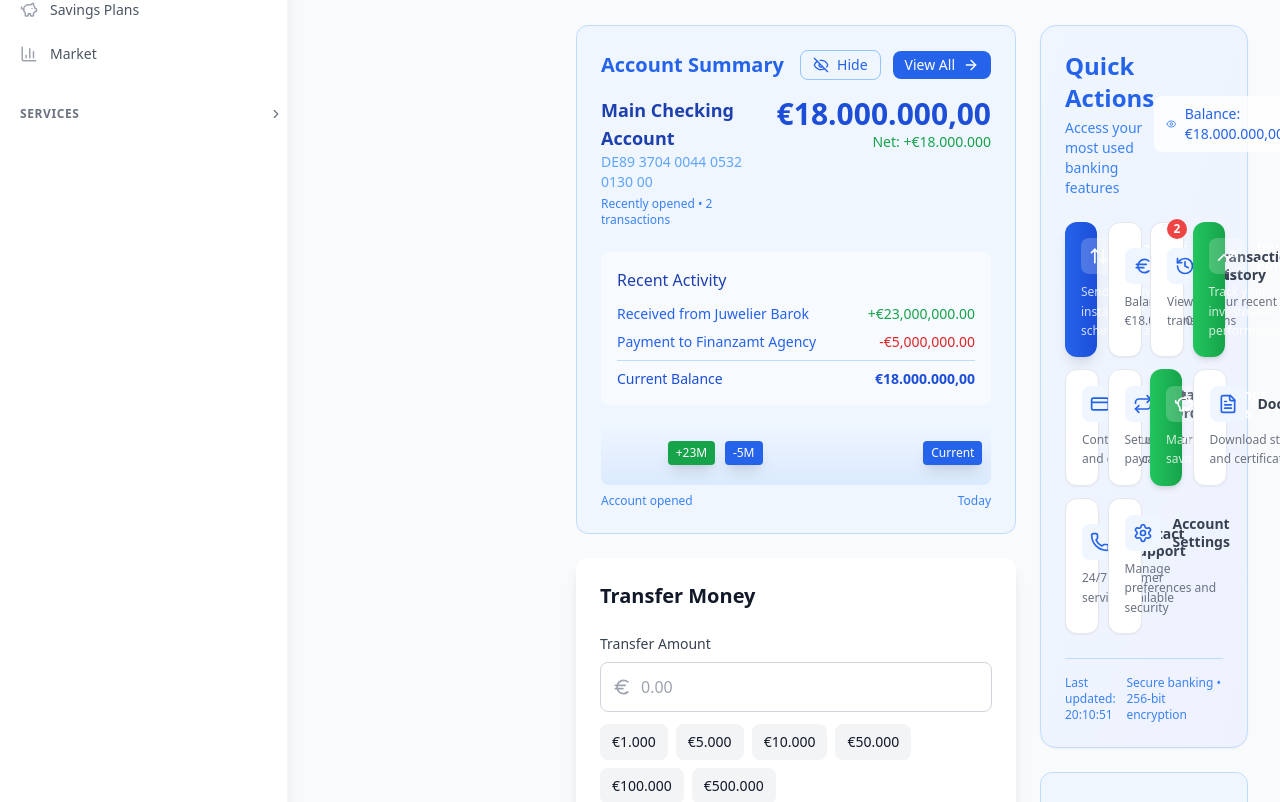
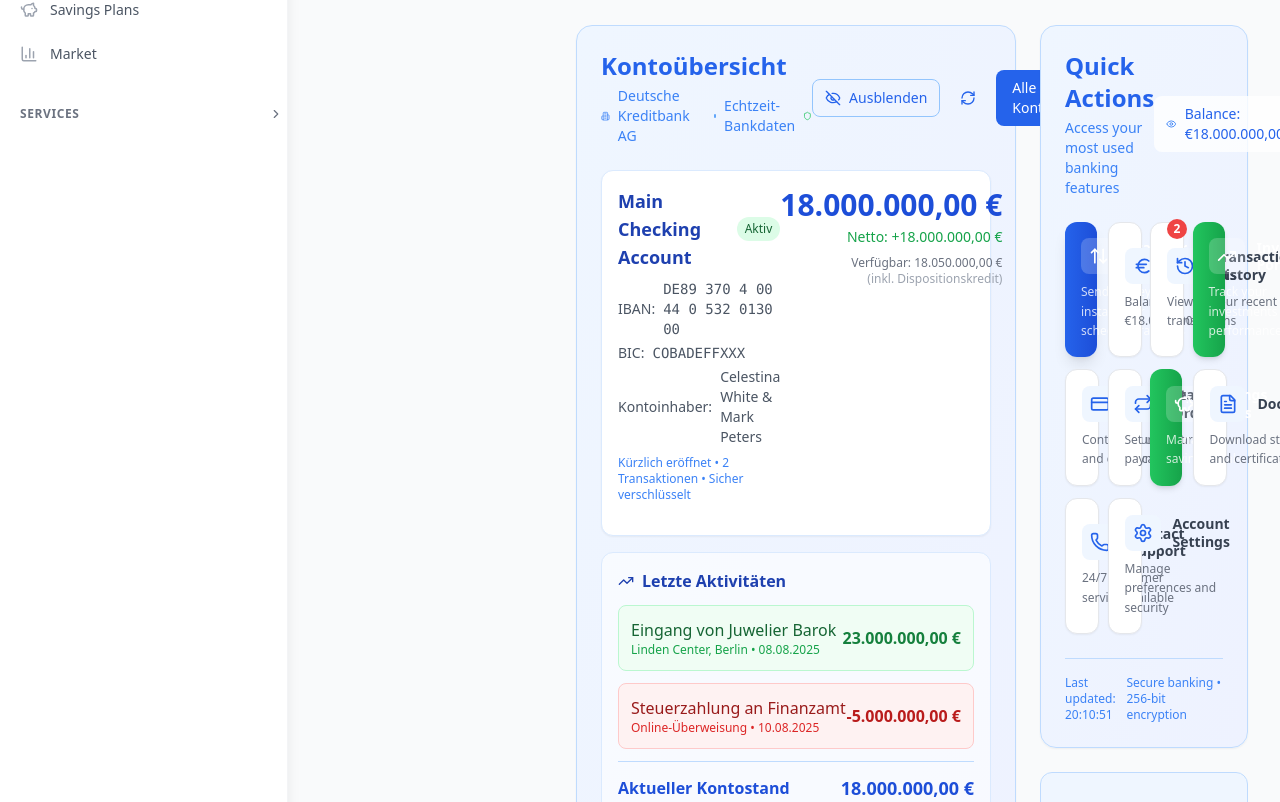
Before and after one commit to BlueColour2589/dkb-banking, a Next.js app in the folder frontend/: page /dashboard in a window 1280 px wide. Shown: the part 718-1520 px from the top of the page. Built offline with nearby package versions, Linux system fonts and the light colour scheme; no server answers; sample sign-in values are in the browser's storage.

Commit message:
Update AccountSummary.tsx

```diff
--- a/frontend/components/Dashboard/AccountSummary.tsx
+++ b/frontend/components/Dashboard/AccountSummary.tsx
@@ -1,7 +1,7 @@
 'use client';
 import { useState, useEffect } from 'react';
 import Link from 'next/link';
-import { ArrowRight, TrendingUp, Eye, EyeOff } from 'lucide-react';
+import { ArrowRight, TrendingUp, Eye, EyeOff, RefreshCw, Building2, Shield } from 'lucide-react';
 import { Account } from '@/lib/api';
 
 interface AccountSummaryProps {
@@ -12,31 +12,47 @@ export default function AccountSummary({ accounts }: AccountSummaryProps) {
   const [isLoading, setIsLoading] = useState(true);
   const [displayBalance, setDisplayBalance] = useState(0);
   const [balanceVisible, setBalanceVisible] = useState(true);
+  const [refreshing, setRefreshing] = useState(false);
 
-  // Realistic balance progression after your transactions
+  // Enhanced realistic balance progression with German banking context
   const balanceHistory = [
-    0,          // Account opened
-    23000000,   // Received from Juwelier Barok
-    18000000,   // After paying Finanzamt
-    18000000,   // Current (no other transactions)
+    0,          // Konto eröffnet
+    23000000,   // Eingang von Juwelier Barok im Linden Center
+    18000000,   // Nach Steuerzahlung an Finanzamt
+    18000000,   // Aktuell (keine weiteren Transaktionen)
     18000000,
     18000000,
     18000000
   ];
 
-  // Use actual account data or realistic fallback
+  // Enhanced primary account with German banking details
   const primaryAccount = accounts.length > 0
-    ? accounts[0]
+    ? {
+        ...accounts[0],
+        // Add German banking specific fields
+        iban: 'DE89 3704 0044 0532 0130 00',
+        bic: 'COBADEFFXXX',
+        bankName: 'Deutsche Kreditbank AG',
+        accountHolder: 'Celestina White & Mark Peters',
+        accountStatus: 'active' as const,
+        overdraftLimit: 50000.00
+      }
     : {
         id: 'main-account',
         userId: 'user',
         accountNumber: 'DE89 3704 0044 0532 0130 00',
-        accountType: 'Main Checking Account',
-        accountName: 'Main Checking Account',
+        accountType: 'Girokonto',
+        accountName: 'Hauptkonto',
         balance: 18000000.00,
         currency: 'EUR',
         createdAt: new Date().toISOString(),
-        updatedAt: new Date().toISOString()
+        updatedAt: new Date().toISOString(),
+        iban: 'DE89 3704 0044 0532 0130 00',
+        bic: 'COBADEFFXXX',
+        bankName: 'Deutsche Kreditbank AG',
+        accountHolder: 'Celestina White & Mark Peters',
+        accountStatus: 'active' as const,
+        overdraftLimit: 50000.00
       };
 
   const formatBalance = (balance: number) => {
@@ -44,7 +60,28 @@ export default function AccountSummary({ accounts }: AccountSummaryProps) {
     return balance.toLocaleString('de-DE', { minimumFractionDigits: 2 });
   };
 
-  const netChange = 18000000; // 23M received - 5M paid = 18M net
+  const formatGermanAmount = (amount: number) => {
+    return new Intl.NumberFormat('de-DE', {
+      style: 'currency',
+      currency: 'EUR',
+      minimumFractionDigits: 2,
+      maximumFractionDigits: 2
+    }).format(amount);
+  };
+
+  const formatIban = (iban: string) => {
+    // Format IBAN with spaces for better readability
+    return iban.replace(/(.{4})/g, '$1 ').trim();
+  };
+
+  const netChange = 18000000; // 23M erhalten - 5M bezahlt = 18M netto
+  const availableBalance = primaryAccount.balance + (primaryAccount.overdraftLimit || 0);
+
+  const handleRefresh = () => {
+    setRefreshing(true);
+    // Simulate refresh
+    setTimeout(() => setRefreshing(false), 1500);
+  };
 
   useEffect(() => {
     const loadingTimer = setTimeout(() => {
@@ -74,7 +111,7 @@ export default function AccountSummary({ accounts }: AccountSummaryProps) {
 
   if (isLoading) {
     return (
-      <div className="bg-blue-50 border border-blue-200 rounded-xl p-6 mb-6">
+      <div className="bg-gradient-to-br from-blue-50 to-indigo-50 border border-blue-200 rounded-2xl p-6 mb-6 shadow-sm">
         <div className="animate-pulse">
           <div className="h-6 bg-blue-200 rounded w-32 mb-4"></div>
           <div className="flex justify-between items-start">
@@ -96,73 +133,134 @@ export default function AccountSummary({ accounts }: AccountSummaryProps) {
   }
 
   return (
-    <div className="bg-blue-50 border border-blue-200 rounded-xl p-6 mb-6 transition-all duration-300 hover:shadow-lg">
-      <div className="flex items-center justify-between mb-4">
-        <h3 className="text-xl font-bold text-blue-600">Account Summary</h3>
+    <div className="bg-gradient-to-br from-blue-50 to-indigo-50 border border-blue-200 rounded-2xl p-6 mb-6 shadow-sm transition-all duration-300 hover:shadow-lg">
+      {/* Enhanced Header with German Banking Branding */}
+      <div className="flex items-center justify-between mb-6">
+        <div>
+          <h3 className="text-2xl font-bold text-blue-600 mb-1">Kontoübersicht</h3>
+          <div className="flex items-center space-x-2 text-sm text-blue-500">
+            <Building2 className="w-4 h-4" />
+            <span>Deutsche Kreditbank AG</span>
+            <div className="w-1 h-1 bg-blue-400 rounded-full"></div>
+            <span>Echtzeit-Bankdaten</span>
+            <Shield className="w-4 h-4 text-green-500" title="Sicher verschlüsselt" />
+          </div>
+        </div>
         <div className="flex items-center space-x-3">
           <button
             onClick={() => setBalanceVisible(!balanceVisible)}
-            className="flex items-center space-x-2 px-3 py-1 text-sm border border-blue-300 text-blue-600 rounded-lg hover:bg-blue-100 transition-colors"
+            className="flex items-center space-x-2 px-3 py-2 text-sm border border-blue-300 text-blue-600 rounded-lg hover:bg-blue-100 transition-colors"
+            title={balanceVisible ? 'Guthaben ausblenden' : 'Guthaben anzeigen'}
           >
             {balanceVisible ? <EyeOff size={16} /> : <Eye size={16} />}
-            <span>{balanceVisible ? 'Hide' : 'Show'}</span>
+            <span>{balanceVisible ? 'Ausblenden' : 'Anzeigen'}</span>
+          </button>
+          <button
+            onClick={handleRefresh}
+            disabled={refreshing}
+            className="p-2 text-blue-600 hover:bg-blue-100 rounded-lg transition-colors disabled:opacity-50"
+            title="Kontodaten aktualisieren"
+          >
+            <RefreshCw className={`w-4 h-4 ${refreshing ? 'animate-spin' : ''}`} />
           </button>
           <Link
             href="/accounts"
-            className="flex items-center space-x-2 px-3 py-1 text-sm bg-blue-600 text-white rounded-lg hover:bg-blue-700 transition-colors"
+            className="flex items-center space-x-2 px-4 py-2 text-sm bg-blue-600 text-white rounded-lg hover:bg-blue-700 transition-colors"
           >
-            <span>View All</span>
+            <span>Alle Konten</span>
             <ArrowRight size={16} />
           </Link>
         </div>
       </div>
 
-      <div className="flex justify-between items-start mb-6">
-        <div>
-          <h4 className="text-lg font-semibold text-blue-800 transition-colors duration-200">
-            {primaryAccount.accountName || primaryAccount.accountType || 'Main Checking Account'}
-          </h4>
-          <p className="text-blue-400 text-sm">
-            {primaryAccount.accountNumber}
-          </p>
-          <p className="text-blue-500 text-xs mt-1">Recently opened • 2 transactions</p>
-        </div>
-        <div className="text-right">
-          <div className="text-3xl font-bold text-blue-700 transition-all duration-300">
-            €{formatBalance(displayBalance)}
+      {/* Enhanced Account Information */}
+      <div className="bg-white rounded-xl p-4 mb-4 border border-blue-100 shadow-sm">
+        <div className="flex justify-between items-start mb-4">
+          <div className="flex-1">
+            <div className="flex items-center space-x-2 mb-2">
+              <h4 className="text-lg font-semibold text-blue-800">
+                {primaryAccount.accountName || primaryAccount.accountType || 'Hauptkonto'}
+              </h4>
+              <span className="px-2 py-1 bg-green-100 text-green-800 rounded-full text-xs font-medium">
+                Aktiv
+              </span>
+            </div>
+
+            {/* German Banking Details */}
+            <div className="space-y-1 text-sm text-gray-600">
+              <div className="flex items-center space-x-2">
+                <span className="font-medium">IBAN:</span>
+                <span className="font-mono">{formatIban(primaryAccount.iban)}</span>
+              </div>
+              <div className="flex items-center space-x-2">
+                <span className="font-medium">BIC:</span>
+                <span className="font-mono">{primaryAccount.bic}</span>
+              </div>
+              <div className="flex items-center space-x-2">
+                <span className="font-medium">Kontoinhaber:</span>
+                <span>{primaryAccount.accountHolder}</span>
+              </div>
+            </div>
+
+            <p className="text-blue-500 text-xs mt-2">
+              Kürzlich eröffnet • 2 Transaktionen • Sicher verschlüsselt
+            </p>
           </div>
-          <div className="text-sm font-medium text-green-600">
-            Net: +€{netChange.toLocaleString('de-DE')}
+
+          <div className="text-right">
+            <div className="text-3xl font-bold text-blue-700 transition-all duration-300 mb-1">
+              {balanceVisible ? formatGermanAmount(displayBalance) : '••••••••'}
+            </div>
+            <div className="text-sm font-medium text-green-600 mb-2">
+              Netto: +{formatGermanAmount(netChange)}
+            </div>
+            <div className="text-xs text-gray-500">
+              Verfügbar: {balanceVisible ? formatGermanAmount(availableBalance) : '••••••••'}
+            </div>
+            <div className="text-xs text-gray-400">
+              (inkl. Dispositionskredit)
+            </div>
           </div>
         </div>
       </div>
 
-      {/* Recent Activity Summary */}
-      <div className="bg-white bg-opacity-50 rounded-lg p-4 mb-4">
-        <h5 className="font-medium text-blue-800 mb-3">Recent Activity</h5>
-        <div className="space-y-2">
-          <div className="flex items-center justify-between text-sm">
-            <span className="text-blue-600">Received from Juwelier Barok</span>
-            <span className="text-green-600 font-medium">+€23,000,000.00</span>
+      {/* Enhanced Recent Activity Summary */}
+      <div className="bg-white bg-opacity-60 rounded-xl p-4 mb-4 border border-blue-100">
+        <h5 className="font-semibold text-blue-800 mb-3 flex items-center space-x-2">
+          <TrendingUp className="w-4 h-4" />
+          <span>Letzte Aktivitäten</span>
+        </h5>
+        <div className="space-y-3">
+          <div className="flex items-center justify-between p-3 bg-green-50 rounded-lg border border-green-200">
+            <div>
+              <span className="text-green-800 font-medium">Eingang von Juwelier Barok</span>
+              <p className="text-xs text-green-600">Linden Center, Berlin • 08.08.2025</p>
+            </div>
+            <span className="text-green-700 font-bold">{formatGermanAmount(23000000)}</span>
           </div>
-          <div className="flex items-center justify-between text-sm">
-            <span className="text-blue-600">Payment to Finanzamt Agency</span>
-            <span className="text-red-600 font-medium">-€5,000,000.00</span>
+          <div className="flex items-center justify-between p-3 bg-red-50 rounded-lg border border-red-200">
+            <div>
+              <span className="text-red-800 font-medium">Steuerzahlung an Finanzamt</span>
+              <p className="text-xs text-red-600">Online-Überweisung • 10.08.2025</p>
+            </div>
+            <span className="text-red-700 font-bold">-{formatGermanAmount(5000000)}</span>
           </div>
-          <div className="flex items-center justify-between text-sm pt-2 border-t border-blue-200">
-            <span className="text-blue-700 font-medium">Current Balance</span>
-            <span className="text-blue-700 font-bold">€{formatBalance(18000000)}</span>
+          <div className="flex items-center justify-between pt-3 border-t border-blue-200">
+            <span className="text-blue-700 font-semibold">Aktueller Kontostand</span>
+            <span className="text-blue-700 font-bold text-lg">
+              {balanceVisible ? formatGermanAmount(18000000) : '••••••••'}
+            </span>
           </div>
         </div>
       </div>
 
-      {/* Balance Trend Chart */}
+      {/* Enhanced Balance Trend Chart */}
       <div className="mt-4">
         <div className="flex justify-between items-end h-16 bg-gradient-to-t from-blue-100 to-transparent rounded-lg p-3">
           {balanceHistory.map((balance, index) => {
             const maxBalance = Math.max(...balanceHistory);
             const minBalance = 0;
-            const height = balance === 0 ? 5 : ((balance - minBalance) / (maxBalance - minBalance)) * 100;
+            const height = balance === 0 ? 8 : ((balance - minBalance) / (maxBalance - minBalance)) * 100;
             const isLast = index === balanceHistory.length - 1;
             const isSecond = index === 1; // Peak after Juwelier payment
             const isThird = index === 2;  // After Finanzamt payment
@@ -170,9 +268,9 @@ export default function AccountSummary({ accounts }: AccountSummaryProps) {
             return (
               <div key={index} className="relative flex-1 flex justify-center items-end">
                 <div
-                  className={`w-2 rounded-t transition-all duration-1000 ${
-                    isSecond ? 'bg-green-500' :
-                    isThird || isLast ? 'bg-blue-600' :
+                  className={`w-3 rounded-t transition-all duration-1000 ${
+                    isSecond ? 'bg-green-500 shadow-lg' :
+                    isThird || isLast ? 'bg-blue-600 shadow-md' :
                     'bg-blue-400'
                   }`}
                   style={{
@@ -181,18 +279,18 @@ export default function AccountSummary({ accounts }: AccountSummaryProps) {
                   }}
                 />
                 {isSecond && (
-                  <div className="absolute -top-8 bg-green-600 text-white text-xs px-2 py-1 rounded shadow-lg">
-                    +23M
+                  <div className="absolute -top-10 bg-green-600 text-white text-xs px-2 py-1 rounded shadow-lg">
+                    +23M€
                   </div>
                 )}
                 {isThird && (
-                  <div className="absolute -top-8 bg-blue-600 text-white text-xs px-2 py-1 rounded shadow-lg">
-                    -5M
+                  <div className="absolute -top-10 bg-red-600 text-white text-xs px-2 py-1 rounded shadow-lg">
+                    -5M€
                   </div>
                 )}
                 {isLast && (
-                  <div className="absolute -top-8 bg-blue-600 text-white text-xs px-2 py-1 rounded shadow-lg">
-                    Current
+                  <div className="absolute -top-10 bg-blue-600 text-white text-xs px-2 py-1 rounded shadow-lg">
+                    Aktuell
                   </div>
                 )}
               </div>
@@ -200,8 +298,25 @@ export default function AccountSummary({ accounts }: AccountSummaryProps) {
           })}
         </div>
         <div className="flex justify-between mt-2 text-xs text-blue-500">
-          <span>Account opened</span>
-          <span>Today</span>
+          <span>Kontoeröffnung</span>
+          <span>Heute</span>
+        </div>
+      </div>
+
+      {/* German Banking Footer */}
+      <div className="mt-4 pt-4 border-t border-blue-200">
+        <div className="flex justify-between items-center text-xs text-blue-500">
+          <div className="flex items-center space-x-4">
+            <span>Letzte Aktualisierung: {new Date().toLocaleTimeString('de-DE')}</span>
+            <span>•</span>
+            <span>PSD2-konform</span>
+            <span>•</span>
+            <span>256-Bit Verschlüsselung</span>
+          </div>
+          <div className="flex items-center space-x-1">
+            <Shield className="w-3 h-3 text-green-500" />
+            <span>Sicher</span>
+          </div>
         </div>
       </div>
     </div>
```
